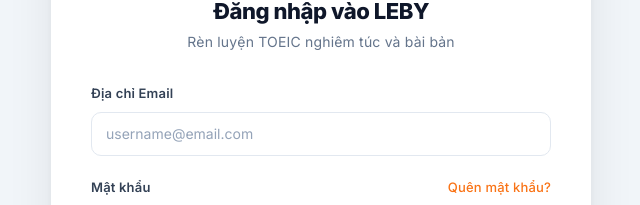
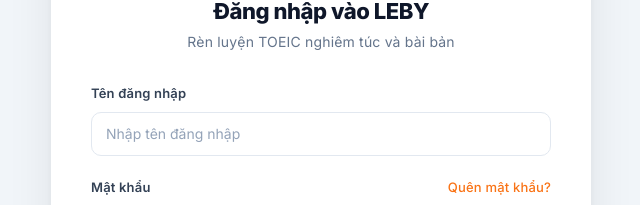
Before and after one commit to lyfm8/LEBY_FE, a React (Vite) app: page /login in a window 1280 px wide. Shown: the part 264-469 px from the top of the page, without its empty margins (319-959 px from the left). Built offline with nearby package versions, Linux system fonts and the light colour scheme; no server answers.

Commit message:
fix: 1.change login from email to username  2.add notification sent otp 3.fix logic register

```diff
--- a/src/features/auth/LoginPage.tsx
+++ b/src/features/auth/LoginPage.tsx
@@ -12,7 +12,7 @@
     // Redirect về trang user muốn vào trước khi bị đẩy ra login
     const from = (location.state as { from?: Location })?.from?.pathname ?? '/home';
 
-    const [form, setForm] = useState({ email: '', password: '' });
+    const [form, setForm] = useState({ username: '', password: '' });
     const [error, setError] = useState('');
     const [isLoading, setIsLoading] = useState(false);
 
@@ -23,7 +23,7 @@
 
     async function handleSubmit(e: React.FormEvent) {
         e.preventDefault();
-        if (!form.email || !form.password) {
+        if (!form.username || !form.password) {
             setError('Vui lòng nhập đầy đủ thông tin.');
             return;
         }
@@ -37,7 +37,7 @@
                 setError(res.message ?? 'Đăng nhập thất bại. Vui lòng thử lại.');
             }
         } catch {
-            setError('Email hoặc mật khẩu không đúng.');
+            setError('Tên đăng nhập hoặc mật khẩu không đúng.');
         } finally {
             setIsLoading(false);
         }
@@ -58,19 +58,19 @@
                     {/* Error banner */}
                     {error && <div className="auth-form__banner" role="alert">{error}</div>}
 
-                    {/* Email */}
+                    {/* Username */}
                     <div className="auth-form__group">
-                        <label className="auth-form__label" htmlFor="login-email">
-                            Địa chỉ Email
+                        <label className="auth-form__label" htmlFor="login-username">
+                            Tên đăng nhập
                         </label>
                         <input
-                            id="login-email"
-                            name="email"
-                            type="email"
-                            autoComplete="email"
-                            placeholder="username@email.com"
+                            id="login-username"
+                            name="username"
+                            type="text"
+                            autoComplete="username"
+                            placeholder="Nhập tên đăng nhập"
                             className="auth-form__input"
-                            value={form.email}
+                            value={form.username}
                             onChange={handleChange}
                             required
                         />
--- a/src/features/auth/OtpVerifyPage.tsx
+++ b/src/features/auth/OtpVerifyPage.tsx
@@ -39,6 +39,7 @@
     const [otp, setOtp] = useState('');
     const [otpError, setOtpError] = useState('');
     const [globalError, setGlobalError] = useState('');
+    const [successMessage, setSuccessMessage] = useState('');
     const [isSubmitting, setIsSubmitting] = useState(false);
 
     // OTP cooldown
@@ -65,10 +66,12 @@
     async function handleSendOtp() {
         if (!pending) return;
         setGlobalError('');
+        setSuccessMessage('');
         try {
             const res = await authService.sendOtp({ email: pending.email, purpose: 'REGISTER' });
             if (res.success) {
                 setOtpSent(true);
+                setSuccessMessage('Mã OTP đã được gửi thành công đến email của bạn.');
                 startCooldown();
             } else {
                 setGlobalError(res.message ?? 'Gửi OTP thất bại. Vui lòng thử lại.');
@@ -100,6 +103,7 @@
 
         setIsSubmitting(true);
         setGlobalError('');
+        setSuccessMessage('');
         try {
             const payload: RegisterRequest = { ...pending, otp };
             const res = await authService.register(payload);
@@ -132,6 +136,9 @@
                 </p>
 
                 <form className="auth-form" onSubmit={handleSubmit} noValidate>
+                    {/* Success banner */}
+                    {successMessage && <div className="auth-form__banner auth-form__banner--success" role="status">{successMessage}</div>}
+
                     {/* Global error */}
                     {globalError && <div className="auth-form__banner" role="alert">{globalError}</div>}
 
@@ -186,7 +193,7 @@
                 {/* Back link */}
                 <p className="auth-card__footer">
                     Nhập sai thông tin?{' '}
-                    <Link to="/register">Quay lại đăng ký</Link>
+                    <Link to="/register" state={{ savedForm: pending }}>Quay lại đăng ký</Link>
                 </p>
             </div>
         </div>
--- a/src/features/auth/RegisterPage.tsx
+++ b/src/features/auth/RegisterPage.tsx
@@ -1,5 +1,5 @@
 import { useState } from 'react';
-import { Link, useNavigate } from 'react-router-dom';
+import { Link, useLocation, useNavigate } from 'react-router-dom';
 import './auth.css';
 
 interface RegisterForm {
@@ -15,14 +15,16 @@
 
 function RegisterPage() {
     const navigate = useNavigate();
+    const location = useLocation();
+    const saved = (location.state as { savedForm?: Partial<RegisterForm> })?.savedForm;
 
     const [form, setForm] = useState<RegisterForm>({
-        fullName: '',
-        username: '',
-        email: '',
-        password: '',
-        confirmPassword: '',
-        terms: false,
+        fullName: saved?.fullName ?? '',
+        username: saved?.username ?? '',
+        email: saved?.email ?? '',
+        password: saved?.password ?? '',
+        confirmPassword: saved?.confirmPassword ?? '',
+        terms: saved ? true : false,
     });
 
     const [errors, setErrors] = useState<FormErrors>({});
--- a/src/features/auth/auth.css
+++ b/src/features/auth/auth.css
@@ -179,7 +179,7 @@
     margin-top: 2px;
 }
 
-/* Error banner */
+/* Banner (Error / Success) */
 .auth-form__banner {
     background: #fef2f2;
     border: 1px solid #fecaca;
@@ -188,6 +188,12 @@
     font-size: 13px;
     color: #dc2626;
     text-align: center;
+}
+
+.auth-form__banner--success {
+    background: #f0fdf4;
+    border-color: #bbf7d0;
+    color: #16a34a;
 }
 
 /* Terms checkbox */
--- a/src/features/auth/authTypes.ts
+++ b/src/features/auth/authTypes.ts
@@ -16,7 +16,7 @@
 }
 
 export interface LoginRequest {
-    email: string;
+    username: string;
     password: string;
 }
 
--- a/tsconfig.app.json
+++ b/tsconfig.app.json
@@ -17,6 +17,7 @@
     "jsx": "react-jsx",
 
     /* Path alias */
+    "ignoreDeprecations": "6.0",
     "baseUrl": ".",
     "paths": {
       "@/*": ["src/*"]
```
